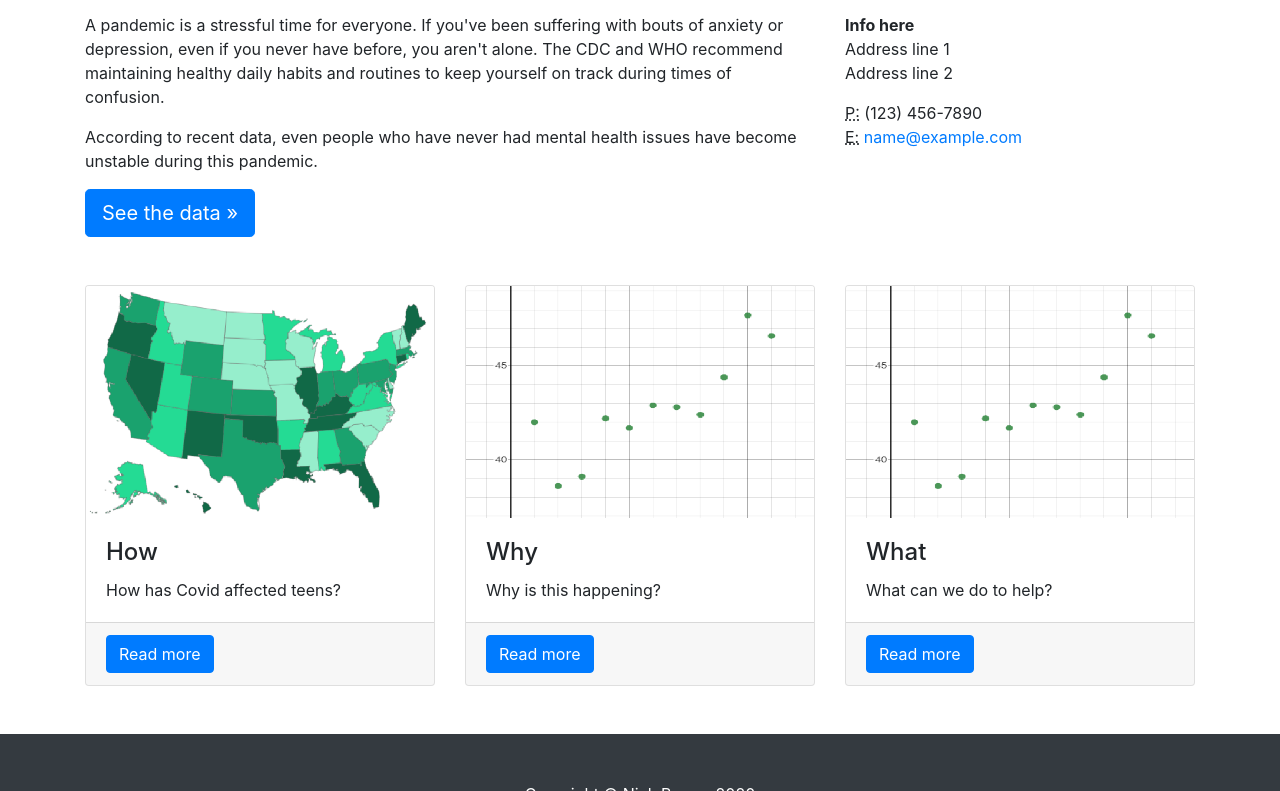
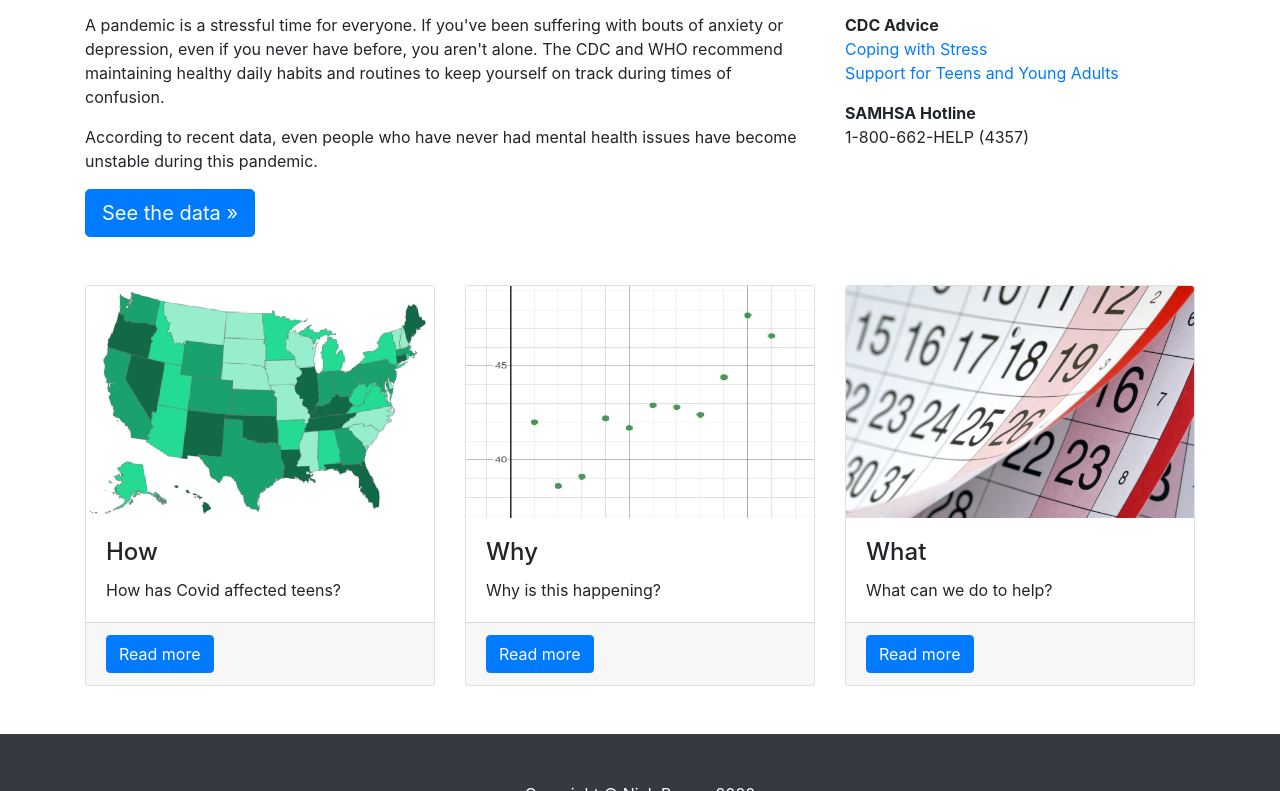
Before and after one commit to nbervar21/covid-mental-health, a plain HTML site: page index.html in a window 1280 px wide. Shown: the part 460-1251 px from the top of the page. Drawn offline with Linux system fonts and the light colour scheme.

Commit message:
version 3

```diff
--- a/index.html
+++ b/index.html
@@ -48,7 +48,7 @@
       <div class="row h-100 align-items-center">
         <div class="col-lg-12">
           <h1 class="display-4 text-white mt-5 mb-2">Covid-19 sucks!</h1>
-          <p class="lead mb-5 text-white">Teens and young adults have been hit harder by Covid-19 than any other age group.</p>
+          <p class="lead mb-5 text-white">Teens and young adults' mental health has been hit harder by Covid-19 than any other age group.</p>
         </div>
       </div>
     </div>
@@ -69,17 +69,18 @@
         <h2>Resources</h2>
         <hr>
         <address>
-          <strong>Info here</strong>
-          <br>Address line 1
-          <br>Address line 2
+          <strong>CDC Advice</strong>
+          <br>
+		  <a href="https://www.cdc.gov/coronavirus/2019-ncov/daily-life-coping/managing-stress-anxiety.html">Coping with Stress</a>
+		  <br>
+		  <a href="https://www.cdc.gov/coronavirus/2019-ncov/daily-life-coping/stress-coping/young-adults.html">Support for Teens and Young Adults</a>
           <br>
         </address>
         <address>
-          <abbr title="Phone">P:</abbr>
-          (123) 456-7890
+		  <strong>SAMHSA Hotline</strong>
+		  <br>
+          1-800-662-HELP (4357)
           <br>
-          <abbr title="Email">E:</abbr>
-          <a href="mailto:#">name@example.com</a>
         </address>
       </div>
     </div>
@@ -100,7 +101,7 @@
       </div>
       <div class="col-md-4 mb-5">
         <div class="card h-100">
-          <img class="card-img-top" src="assets/img_how2.png" alt="">
+          <img class="card-img-top" src="assets/img_why.png" alt="">
           <div class="card-body">
             <h4 class="card-title">Why</h4>
             <p class="card-text">Why is this happening?</p>
@@ -112,7 +113,7 @@
       </div>
       <div class="col-md-4 mb-5">
         <div class="card h-100">
-          <img class="card-img-top" src="assets/img_how2.png" alt="">
+          <img class="card-img-top" src="assets/img_what.png" alt="">
           <div class="card-body">
             <h4 class="card-title">What</h4>
             <p class="card-text">What can we do to help?</p>
```
Also changed, not shown: article.html (+5 -5 lines), data.html (+2 -3 lines), assets/img_what.png (added), assets/img_why.png (renamed from assets/img_how2.png).
